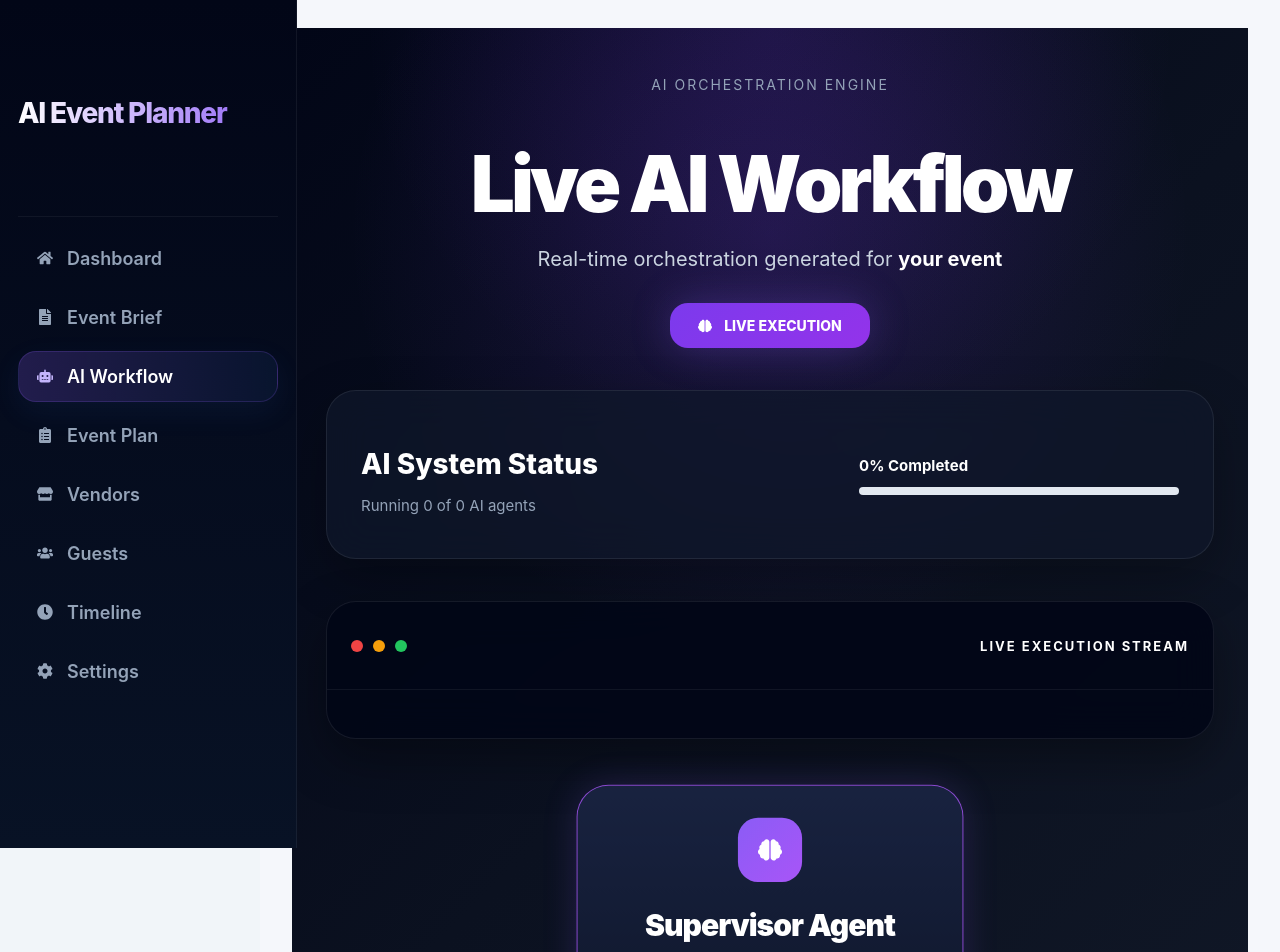
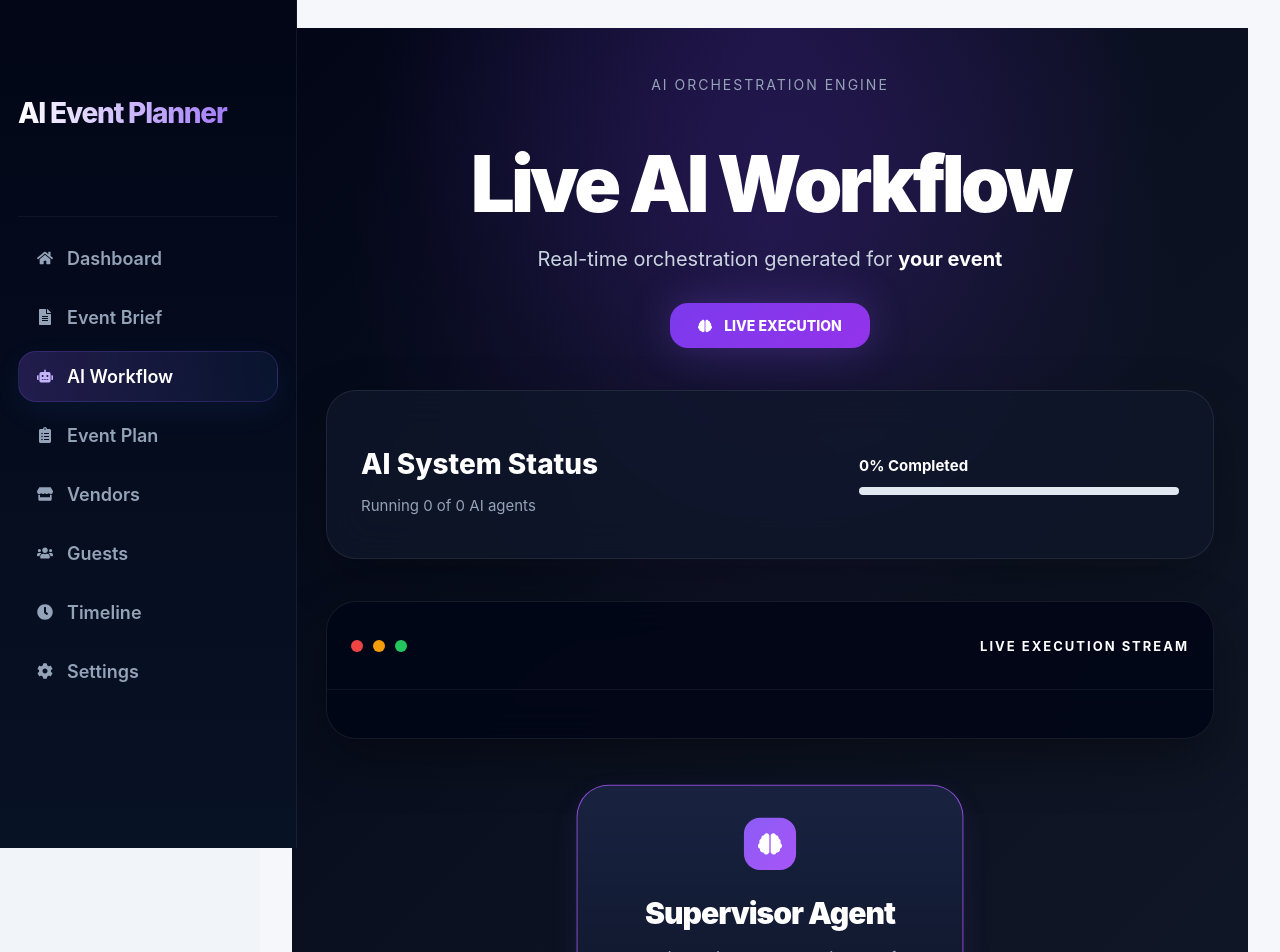
Before and after one commit to Navya83676/AI-Event-Planner, a React app in the folder frontend/: page /workflow in a window 1280 px wide. Shown: the top 952 px of the page. Built offline with nearby package versions, Linux system fonts and the light colour scheme; the HTML template or start-up script is replaced by a standard one.

Commit message:
workflow ui cleanup

```diff
--- a/frontend/src/styles/workflow.css
+++ b/frontend/src/styles/workflow.css
@@ -583,17 +583,18 @@
   display: grid;
 
   grid-template-columns:
-    repeat(
-      auto-fit,
-      minmax(260px,1fr)
-    );
+    repeat(3, 1fr);
+
+  max-width: 1200px;
+
+  margin: 34px auto 0;
 
   gap: 24px;
 }
 
 .agent-node {
 
-  min-height: 240px;
+  min-height: 220px;
 
   padding: 32px;
 
@@ -602,8 +603,8 @@
   background:
     linear-gradient(
       180deg,
-      rgba(15,23,42,0.94),
-      rgba(15,23,42,0.82)
+      rgba(10,15,35,0.98),
+      rgba(7,12,28,0.96)
     );
 
   backdrop-filter: blur(20px);
@@ -688,7 +689,7 @@
     );
 
       box-shadow:
-        0 0 35px rgba(139,92,246,0.18);
+        0 12px 30px rgba(139,92,246,0.10);
 
   animation:
     pulseGlow 2s infinite;
@@ -722,11 +723,11 @@
 
 .node-icon {
 
-  width: 64px;
+  width: 52px;
 
-  height: 64px;
+  height: 52px;
 
-  border-radius: 20px;
+  border-radius: 16px;
 
   display: flex;
 
@@ -797,11 +798,11 @@
 
   text-shadow: 0 0 12px rgba(255,255,255,0.15);
 
-  font-size: 22px;
+  font-size: 18px;
 
   font-weight: 900;
 
-  line-height: 1.3;
+  line-height: 1.2;
 
   margin-bottom: 14px;
 
```
